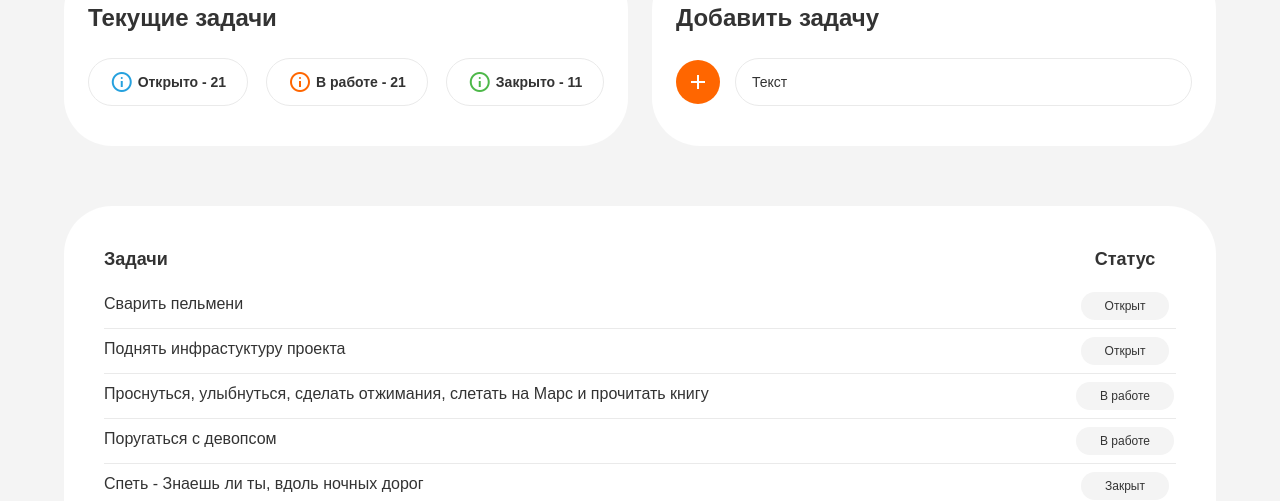
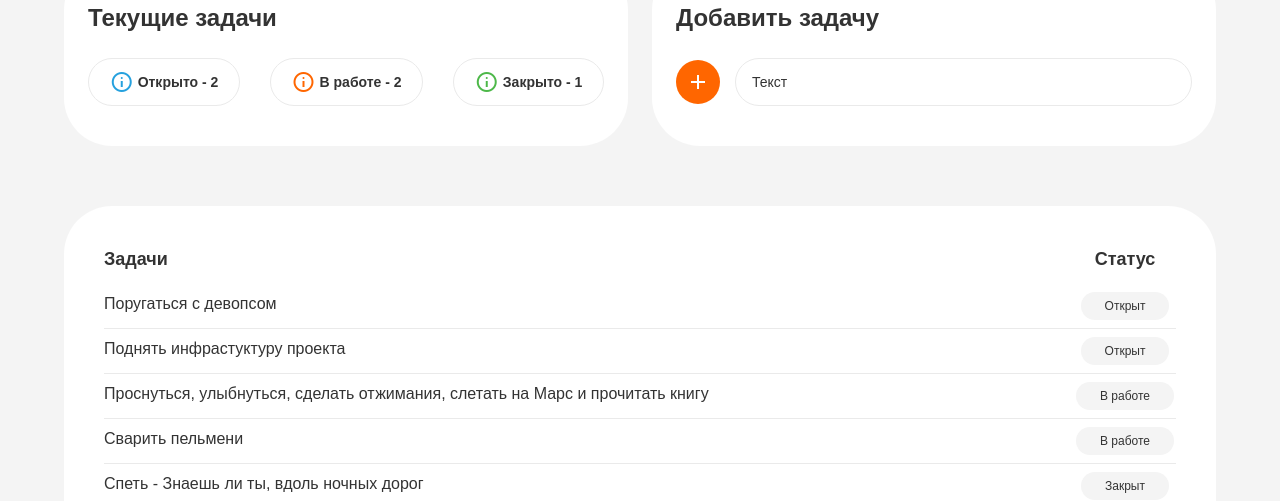
Before and after one commit to stevecks/todo-list, a Vue app: page / in a window 1280 px wide. Shown: the part 190-691 px from the top of the page. Built offline with nearby package versions, Linux system fonts and the light colour scheme; a web font is replaced by a local one.

Commit message:
add function sortTasks

```diff
--- a/src/App.vue
+++ b/src/App.vue
@@ -1,5 +1,5 @@
 <script setup>
-import { provide, ref } from 'vue'
+import { onMounted, ref, reactive } from 'vue'
 
 import Header from './components/header.vue'
 import Tasks from './components/tasks.vue'
@@ -10,13 +10,11 @@ import TaskBoard from './components/taskBoard.vue'
 import Footer from './components/footer.vue'
 import Popup from './components/popup.vue'
 
-let lastId = 0
-
-const taskList = ref([
+const taskList = [
   {
     id: 1,
     task: 'Сварить пельмени',
-    status: 'Открыт'
+    status: 'В работе'
   },
   {
     id: 2,
@@ -31,34 +29,65 @@ const taskList = ref([
   {
     id: 4,
     task: 'Поругаться с девопсом',
-    status: 'В работе'
+    status: 'Открыт'
   },
   {
     id: 5,
     task: 'Спеть - Знаешь ли ты, вдоль ночных дорог',
     status: 'Закрыт'
   }
-])
+]
 
-const addNewTask = (task) => {
-  taskList.value.push({
+const taskSortList = ref([])
+const countsOfStatuses = reactive({})
+
+let lastId = taskList.length
+
+onMounted(() => {
+  taskSortList.value = sortTasks()
+
+  countsOfStatuses.open = getTasksByStatus('Открыт').length
+  countsOfStatuses.work = getTasksByStatus('В работе').length
+  countsOfStatuses.close = getTasksByStatus('Закрыт').length
+})
+
+const addTask = (task) => {
+  taskList.push({
     id: ++lastId,
     task,
     status: 'Открыт'
   })
-  console.log(taskList.value)
+  taskSortList.value = sortTasks()
+
+  countsOfStatuses.open = getTasksByStatus('Открыт').length
+  countsOfStatuses.work = getTasksByStatus('В работе').length
+  countsOfStatuses.close = getTasksByStatus('Закрыт').length
 }
 
-// provide('addTask', addTask)
+const getTasksByStatus = (status) => {
+  return taskList.filter((item) => item.status === status)
+}
+
+const changeTaskStatus = (id, newstatus) => {
+  taskList.value[id].status = newstatus
+}
+
+const sortTasks = () => {
+  return [].concat(
+    getTasksByStatus('Открыт').reverse(),
+    getTasksByStatus('В работе').reverse(),
+    getTasksByStatus('Закрыт').reverse()
+  )
+}
 </script>
 
 <template>
   <!-- <Popup></Popup> -->
   <Header></Header>
   <Tasks>
-    <CurrentTasks class="card" />
-    <AddTask class="card" @addTask="addNewTask" :taskList="taskList" />
-    <TaskTable class="card card--big" :taskList="taskList" />
+    <CurrentTasks class="card" :countsOfStatuses="countsOfStatuses" />
+    <AddTask class="card" @addTask="addTask" />
+    <TaskTable class="card card--big" :taskSortList="taskSortList" />
   </Tasks>
   <TaskBoard></TaskBoard>
   <Footer></Footer>
--- a/src/components/addTask.vue
+++ b/src/components/addTask.vue
@@ -1,9 +1,17 @@
 <script setup>
 import { ref } from 'vue'
-defineProps({})
+
 const emit = defineEmits(['addTask'])
+
+const taskInput = ref('')
+
 const onClickAdd = () => {
-  emit('addTask', 'New task')
+  emit('addTask', taskInput.value)
+  taskInput.value = ''
+}
+
+const onClickClear = () => {
+  taskInput.value = ''
 }
 </script>
 
@@ -16,10 +24,10 @@ const onClickAdd = () => {
         <p>Добавить задачу</p>
       </button>
       <div class="adding-section__input">
-        <button class="button-clear">
+        <button @click="onClickClear" class="button-clear">
           <span class="material-symbols-outlined">close</span>
         </button>
-        <input type="text" placeholder="Текст" />
+        <input type="text" placeholder="Текст" v-model="taskInput" />
       </div>
     </div>
   </div>
--- a/src/components/currentTasks.vue
+++ b/src/components/currentTasks.vue
@@ -1,4 +1,12 @@
-<script setup></script>
+<script setup>
+import { onMounted, ref } from 'vue'
+
+const emit = defineProps({
+  countsOfStatuses: Object
+})
+
+onMounted(() => {})
+</script>
 
 <template>
   <div class="card">
@@ -6,15 +14,15 @@
     <div class="card__info">
       <div class="card__info__item">
         <span class="material-symbols-outlined blue"> info </span>
-        <p>Открыто - 21</p>
+        <p>Открыто - {{ countsOfStatuses.open }}</p>
       </div>
       <div class="card__info__item">
         <span class="material-symbols-outlined orange"> info </span>
-        <p>В работе - 21</p>
+        <p>В работе - {{ countsOfStatuses.work }}</p>
       </div>
       <div class="card__info__item">
         <span class="material-symbols-outlined green"> info </span>
-        <p>Закрыто - 11</p>
+        <p>Закрыто - {{ countsOfStatuses.close }}</p>
       </div>
     </div>
   </div>
--- a/src/components/taskTable.vue
+++ b/src/components/taskTable.vue
@@ -1,6 +1,9 @@
 <script setup>
-defineProps({
-  taskList: Array
+import { ref } from 'vue'
+
+const props = defineProps({
+  taskList: Array,
+  taskSortList: Array
 })
 </script>
 
@@ -17,7 +20,7 @@ defineProps({
         </div>
       </div>
       <div class="task-list">
-        <div class="task-card" v-for="item in taskList" :key="item.id">
+        <div class="task-card" v-for="item in taskSortList" :key="item.id">
           <div class="task-card__name">
             <p>{{ item.task }}</p>
           </div>
```
